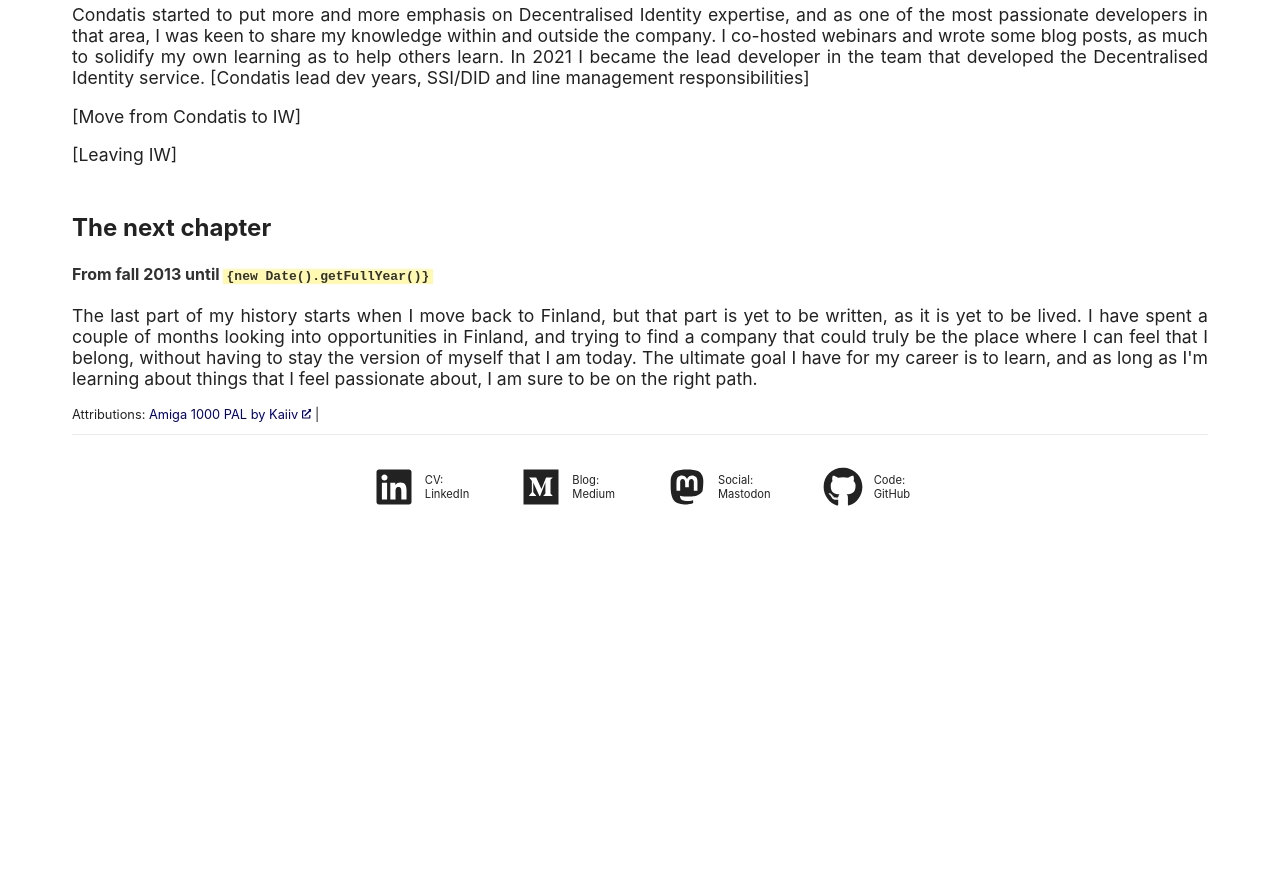
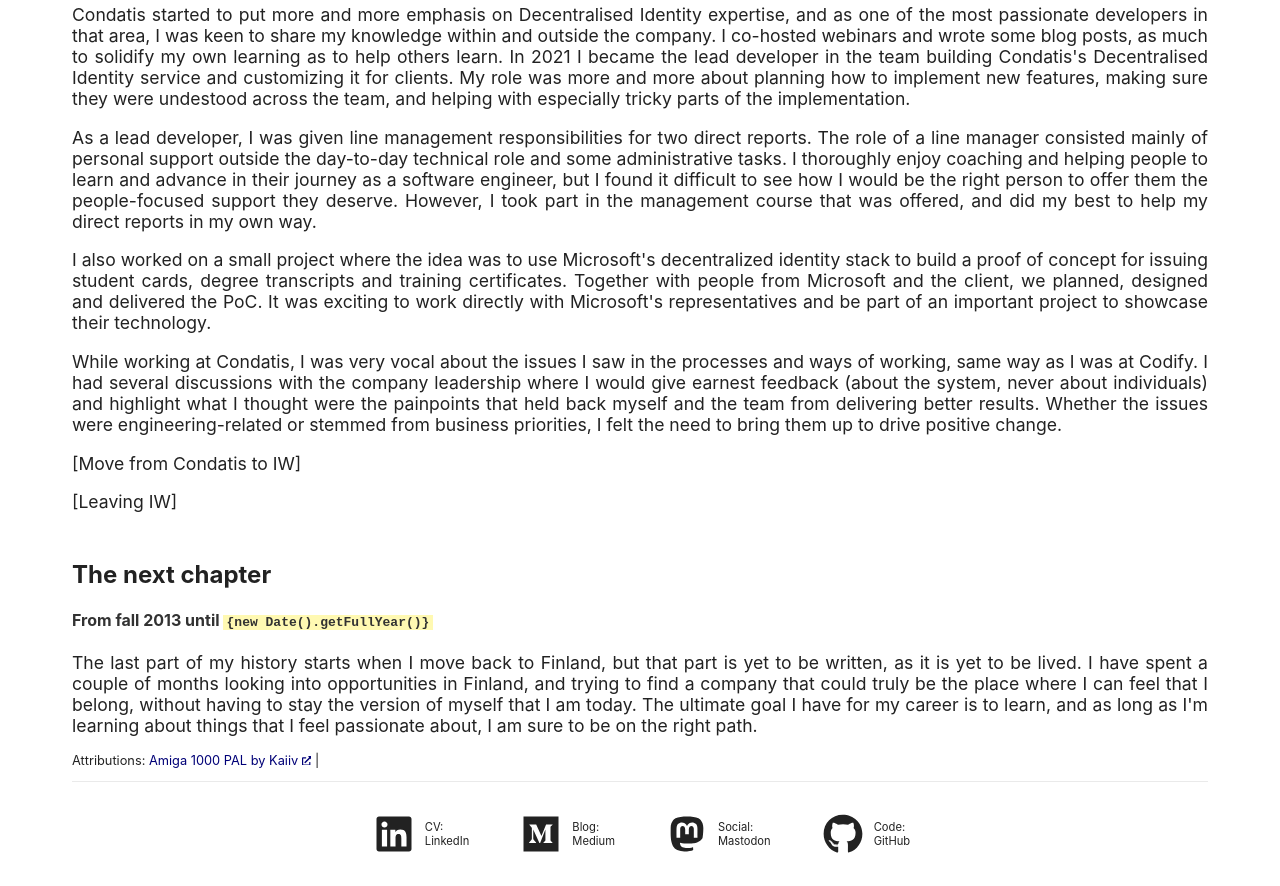
Before and after one commit to vuorinem/mikko.vuorinen.info, a Next.js app: page /history in a window 1280 px wide. Shown: the part 8100-8986 px from the top of the page. Before the commit the page ends 8639 px from the top, so only its background shows below. Built offline with nearby package versions, Linux system fonts and the light colour scheme; a web font is replaced by a local one.

Commit message:
Add to Condatis part of the history page

```diff
--- a/app/history/page.tsx
+++ b/app/history/page.tsx
@@ -248,8 +248,16 @@ export default function History() {
                     After several projects on B2C, in fall of 2020, I got an opportunity to get involved in work that Condatis was doing around fairly revolutionary idea called <b>Decentralized Identity</b> (also called <b>Self-Sovereign Identity</b>). While the company had worked with similar techonlogy previously, now it was dedicating considerable resources to become one of the leading companies in the area. In the beginning I worked on few prototypes, and started familiarising myself with the technology and its applications. As a very new technology, there were not many easy-to-digest resources available, so my main sources of learning were the draft W3C documents (now official recommendations <ExternalLink href="https://www.w3.org/TR/did-core/">Decentralised Identifiers</ExternalLink> and <ExternalLink href="https://www.w3.org/TR/vc-data-model/">Verifiable Credentials Data Model</ExternalLink>), RFCs for projects such as <ExternalLink href="https://github.com/hyperledger/aries-rfcs">Hyperledger Aries</ExternalLink>, and the examples and documentation provided by some companies that offered services utilising Decentralized Identity.
                 </p>
                 <p>
-                    Condatis started to put more and more emphasis on Decentralised Identity expertise, and as one of the most passionate developers in that area, I was keen to share my knowledge within and outside the company. I co-hosted webinars and wrote some blog posts, as much to solidify my own learning as to help others learn. In 2021 I became the lead developer in the team that developed the Decentralised Identity service.
-                    [Condatis lead dev years, SSI/DID and line management responsibilities]
+                    Condatis started to put more and more emphasis on Decentralised Identity expertise, and as one of the most passionate developers in that area, I was keen to share my knowledge within and outside the company. I co-hosted webinars and wrote some blog posts, as much to solidify my own learning as to help others learn. In 2021 I became the lead developer in the team building Condatis&apos;s Decentralised Identity service and customizing it for clients. My role was more and more about planning how to implement new features, making sure they were undestood across the team, and helping with especially tricky parts of the implementation.
+                </p>
+                <p>
+                    As a lead developer, I was given line management responsibilities for two direct reports. The role of a line manager consisted mainly of personal support outside the day-to-day technical role and some administrative tasks. I thoroughly enjoy coaching and helping people to learn and advance in their journey as a software engineer, but I found it difficult to see how I would be the right person to offer them the people-focused support they deserve. However, I took part in the management course that was offered, and did my best to help my direct reports in my own way.
+                </p>
+                <p>
+                    I also worked on a small project where the idea was to use Microsoft&apos;s decentralized identity stack to build a proof of concept for issuing student cards, degree transcripts and training certificates. Together with people from Microsoft and the client, we planned, designed and delivered the PoC. It was exciting to work directly with Microsoft&apos;s representatives and be part of an important project to showcase their technology.
+                </p>
+                <p>
+                    While working at Condatis, I was very vocal about the issues I saw in the processes and ways of working, same way as I was at Codify. I had several discussions with the company leadership where I would give earnest feedback (about the system, never about individuals) and highlight what I thought were the painpoints that held back myself and the team from delivering better results. Whether the issues were engineering-related or stemmed from business priorities, I felt the need to bring them up to drive positive change.
                 </p>
                 <p>
                     [Move from Condatis to IW]
@@ -273,6 +281,6 @@ export default function History() {
                 <ExternalLink href="https://de.wikipedia.org/wiki/Datei:Amiga_1000_PAL.jpg">Amiga 1000 PAL by Kaiiv</ExternalLink>
                 {" | "}
             </p>
-        </div>
+        </div >
     );
 }
```
